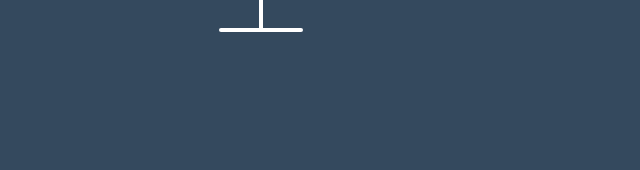
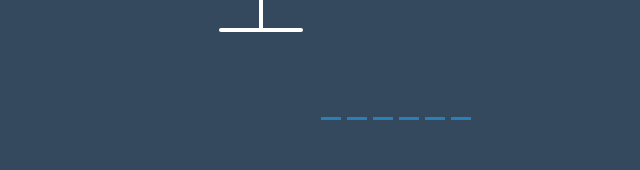
Before and after one commit to naveen701526/hang-man-react, a React (Create React App) app: page / in a window 1280 px wide. Shown: the part 327-497 px from the top of the page, without its empty margins (244-884 px from the left). Built offline with nearby package versions, Linux system fonts and the light colour scheme.

Commit message:
HangMan in React

```diff
--- a/src/App.js
+++ b/src/App.js
@@ -1,19 +1,29 @@
-import "./App.css";
-import Header from "./components/Header";
-import Figure from "./components/Figure";
-import WrongLetters from "./components/WrongLetters";
-import Word from "./components/Word";
-import Popup from "./components/Popup";
-import Notification from "./components/Notification";
+import './App.css';
+import Header from './components/Header';
+import Figure from './components/Figure';
+import WrongLetters from './components/WrongLetters';
+import Word from './components/Word';
+import Popup from './components/Popup';
+import Notification from './components/Notification';
+import { useState } from 'react';
+
+const words = ['application', 'programming', 'interface', 'wizard'];
+
+let selectedWord = words[Math.floor(Math.random() * words.length)];
+
+let playable = true;
 
 function App() {
+  const [playable, setPlayable] = useState(true);
+  const [correctLetters, setCorrectLetters] = useState([]);
+  const [wrongLetters, setWrongLetters] = useState([]);
   return (
     <>
       <Header />
-      <div className="game-container">
+      <div className='game-container'>
         <Figure />
         <WrongLetters />
-        <Word />
+        <Word selectedWord={selectedWord} correctLetters={correctLetters} />
       </div>
       <Popup />
       <Notification />
--- a/src/components/Word.js
+++ b/src/components/Word.js
@@ -1,7 +1,17 @@
-import React from "react";
+import React from 'react';
 
-const Word = () => {
-  return <div class="word"></div>;
+const Word = ({ selectedWord, correctLetters }) => {
+  return (
+    <div className='word'>
+      {selectedWord.split('').map((letter, index) => {
+        return (
+          <span className='letter' key={index}>
+            {correctLetters.includes(letter) ? letter : ''}
+          </span>
+        );
+      })}
+    </div>
+  );
 };
 
 export default Word;
```
